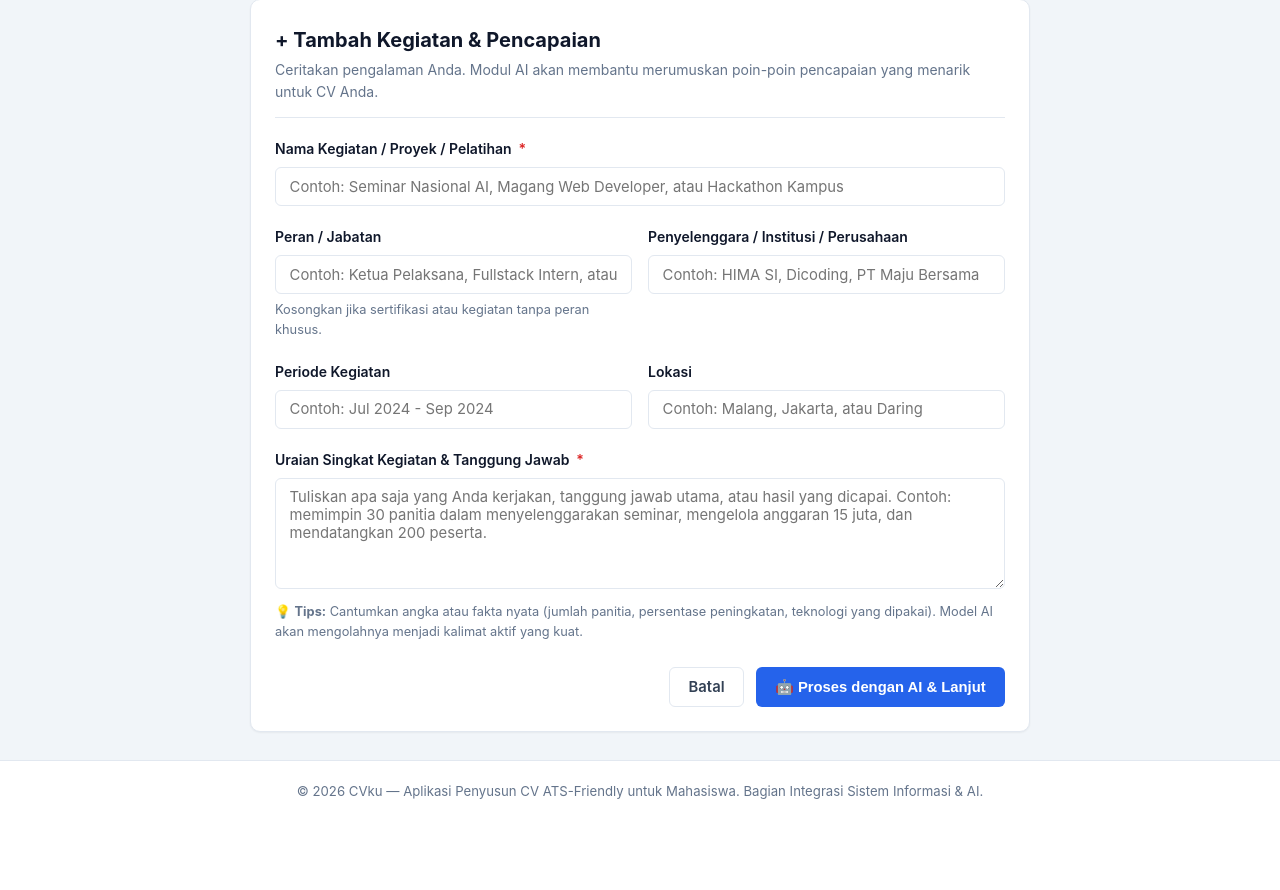
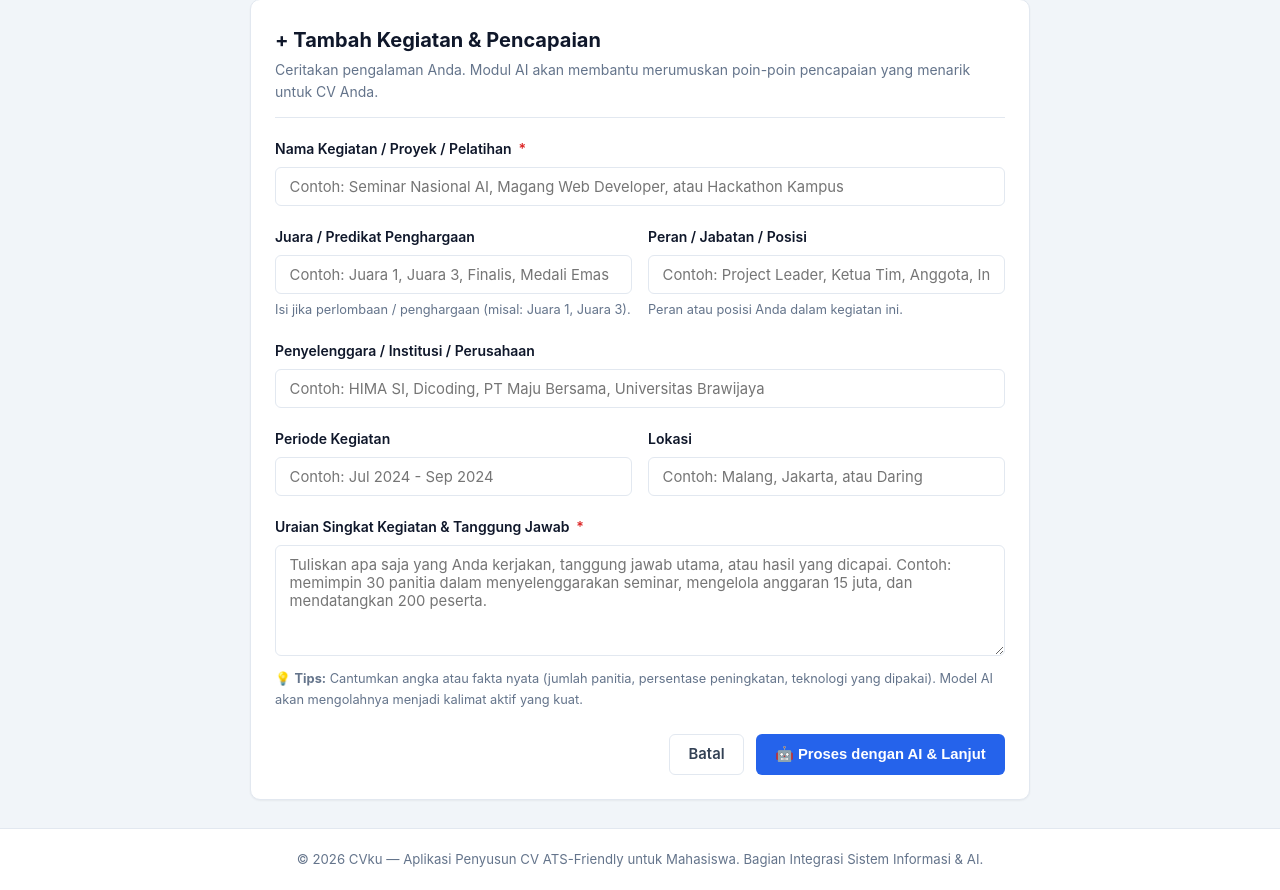
Before and after one commit to sharencharismariani/Project-UAS-CV-AI, a Flask app: page /pencapaian/tambah in a window 1280 px wide. Shown: the part 116-1006 px from the top of the page. Before the commit the page ends 915 px from the top, so only its background shows below. Run offline with Flask 3, Linux system fonts and the light colour scheme; the visitor is signed in with stand-in values (Sample User, id 1).

Commit message:
feat: tambah input juara/penghargaan dan tampilkan mendatar di CV

```diff
--- a/app.py
+++ b/app.py
@@ -188,8 +188,10 @@ def buat_file_docx(profil: dict, cv_data: dict, filepath: str):
             r_judul.bold = True
             r_judul.font.size = Pt(11)
 
-            # Metadata entri: Penyelenggara | Lokasi | Periode
+            # Metadata entri: Juara/Peran | Penyelenggara | Lokasi | Periode (mendatar)
             meta_parts = []
+            if item.get("peran") and item["peran"].strip():
+                meta_parts.append(item["peran"].strip())
             if item.get("penyelenggara"):
                 meta_parts.append(item["penyelenggara"].strip())
             if item.get("lokasi"):
@@ -392,14 +394,24 @@ def tambah_pencapaian_page():
     if request.method == "POST":
         nama_kegiatan = request.form.get("nama_kegiatan", "").strip()
         penyelenggara = request.form.get("penyelenggara", "").strip()
-        peran = request.form.get("peran", "").strip()
+        juara_input = request.form.get("juara", "").strip()
+        peran_input = request.form.get("peran", "").strip()
         periode = request.form.get("periode", "").strip()
         lokasi = request.form.get("lokasi", "").strip()
         uraian = request.form.get("uraian", "").strip()
 
+        # Gabungkan juara dan peran jika diisi (misal: "Juara 3 (Project Leader)")
+        if juara_input and peran_input:
+            peran = f"{juara_input} ({peran_input})"
+        elif juara_input:
+            peran = juara_input
+        else:
+            peran = peran_input
+
         form_data = {
             "nama_kegiatan": nama_kegiatan,
             "penyelenggara": penyelenggara,
+            "juara": juara_input,
             "peran": peran,
             "periode": periode,
             "lokasi": lokasi,
@@ -508,6 +520,15 @@ def sunting_pencapaian_page(id):
 
         # Simpan kembali hasil sunting
         db.simpan_hasil_ai(id, bagian, judul, daftar_poin)
+
+        # Perbarui juara / peran pada pencapaian jika diedit
+        peran_baru = request.form.get("peran", "").strip()
+        con = db.koneksi()
+        try:
+            con.execute("UPDATE pencapaian SET peran = ? WHERE id = ?", (peran_baru, id))
+            con.commit()
+        finally:
+            con.close()
 
         # Ubah status sesuai konfigurasi AUTO_APPROVE
         if AUTO_APPROVE:
--- a/templates/cv_preview.html
+++ b/templates/cv_preview.html
@@ -65,6 +65,9 @@
             <div class="cv-item-title">{{ entri.judul }}</div>
 
             {% set meta_list = [] %}
+            {% if entri.peran and entri.peran.strip() %}
+              {% set _ = meta_list.append(entri.peran.strip()) %}
+            {% endif %}
             {% if entri.penyelenggara %}{% set _ = meta_list.append(entri.penyelenggara) %}{% endif %}
             {% if entri.lokasi %}{% set _ = meta_list.append(entri.lokasi) %}{% endif %}
             {% if entri.periode %}{% set _ = meta_list.append(entri.periode) %}{% endif %}
--- a/templates/pencapaian_tambah.html
+++ b/templates/pencapaian_tambah.html
@@ -21,15 +21,21 @@
 
     <div class="form-row">
       <div class="form-group">
-        <label for="peran" class="form-label">Peran / Jabatan</label>
-        <input type="text" id="peran" name="peran" class="form-control" placeholder="Contoh: Ketua Pelaksana, Fullstack Intern, atau Juara 1" value="{{ form_data.peran if form_data else '' }}">
-        <div class="form-hint">Kosongkan jika sertifikasi atau kegiatan tanpa peran khusus.</div>
+        <label for="juara" class="form-label">Juara / Predikat Penghargaan</label>
+        <input type="text" id="juara" name="juara" class="form-control" placeholder="Contoh: Juara 1, Juara 3, Finalis, Medali Emas" value="{{ form_data.juara if form_data else '' }}">
+        <div class="form-hint">Isi jika perlombaan / penghargaan (misal: Juara 1, Juara 3).</div>
       </div>
 
       <div class="form-group">
-        <label for="penyelenggara" class="form-label">Penyelenggara / Institusi / Perusahaan</label>
-        <input type="text" id="penyelenggara" name="penyelenggara" class="form-control" placeholder="Contoh: HIMA SI, Dicoding, PT Maju Bersama" value="{{ form_data.penyelenggara if form_data else '' }}">
+        <label for="peran" class="form-label">Peran / Jabatan / Posisi</label>
+        <input type="text" id="peran" name="peran" class="form-control" placeholder="Contoh: Project Leader, Ketua Tim, Anggota, Intern" value="{{ form_data.peran if form_data else '' }}">
+        <div class="form-hint">Peran atau posisi Anda dalam kegiatan ini.</div>
       </div>
+    </div>
+
+    <div class="form-group">
+      <label for="penyelenggara" class="form-label">Penyelenggara / Institusi / Perusahaan</label>
+      <input type="text" id="penyelenggara" name="penyelenggara" class="form-control" placeholder="Contoh: HIMA SI, Dicoding, PT Maju Bersama, Universitas Brawijaya" value="{{ form_data.penyelenggara if form_data else '' }}">
     </div>
 
     <div class="form-row">
```
Also changed, not shown: templates/pencapaian_sunting.html (+9 -2 lines).
